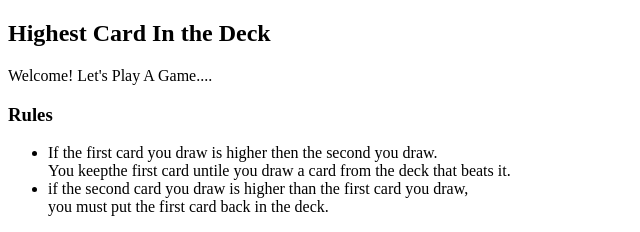
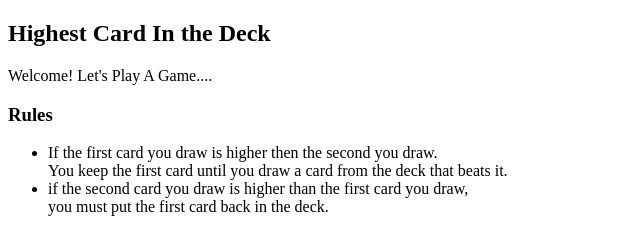
Before and after one commit to Tafarigit/Portfolio-Project-1, a plain HTML site: page index.html in a window 1280 px wide. Shown: the top 232 px of the page, 0-640 px from the left. Drawn offline with Linux system fonts and the light colour scheme.

Commit message:
cleaning up grammatical errors

```diff
--- a/index.html
+++ b/index.html
@@ -18,7 +18,7 @@
             <li>
                 If the first card you draw is higher then the second you draw.
                 <br>
-                You keepthe first card untile you draw a card from the deck that beats it.
+                You keep the first card until you draw a card from the deck that beats it.
             </li>
             <li>
                 if the second card you draw is higher than the first card you draw,
```
